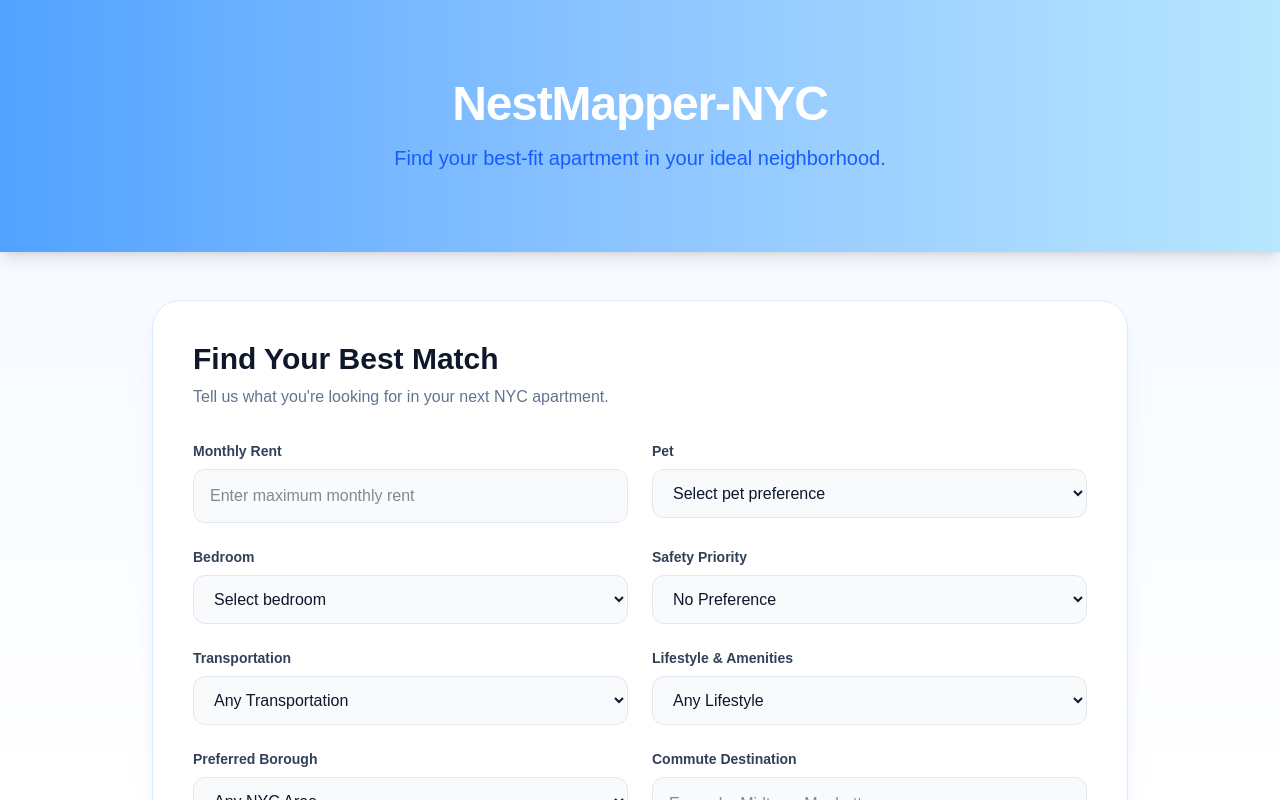
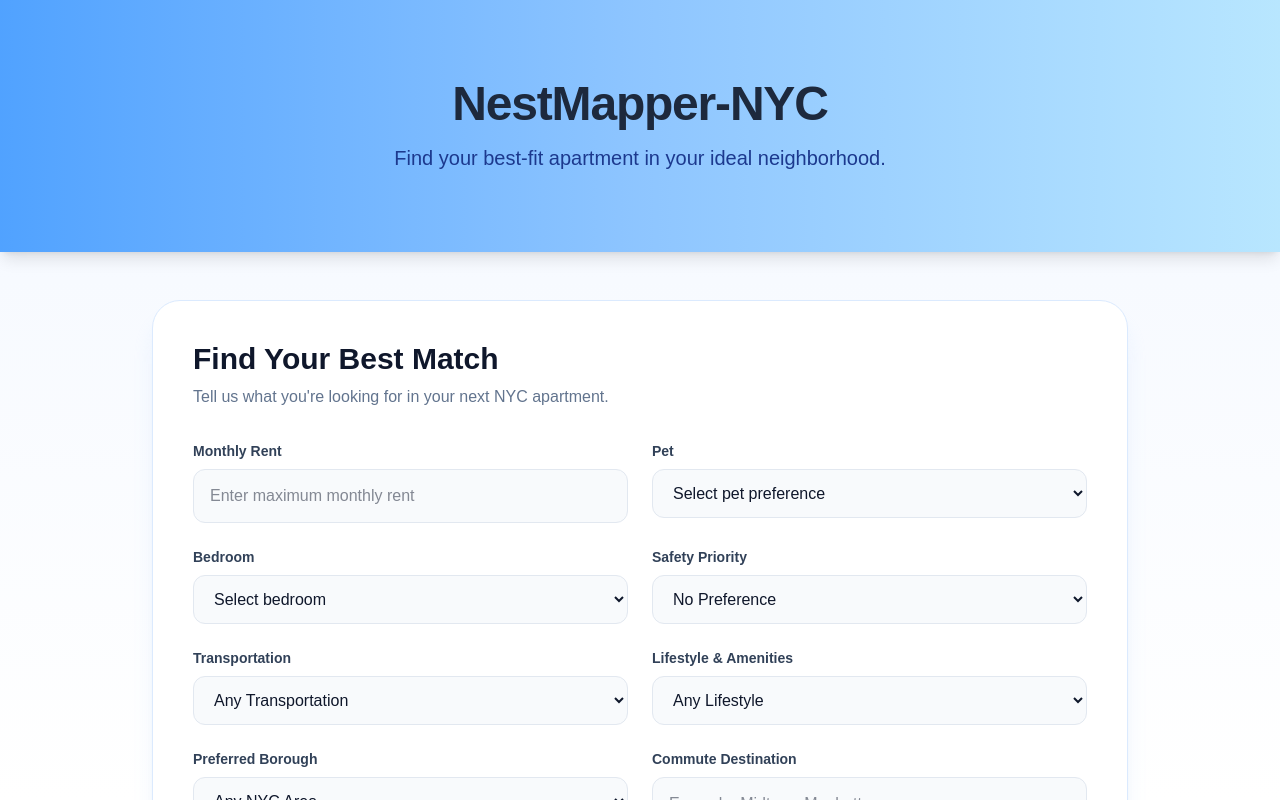
Before and after one commit to soniyas8/nestmapper-nyc, a Next.js app: page / in a window 1280 px wide. Shown: the top 800 px of the page. Built offline with nearby package versions, Linux system fonts and the light colour scheme.

Commit message:
fixed new error

```diff
--- a/app/page.js
+++ b/app/page.js
@@ -99,11 +99,13 @@ export default function Home() {
 
   return (
     <main className="min-h-screen text-slate-900">
-      <section className="bg-gradient-to-r from-blue-400 via-blue-300 to-sky-200 px-6 py-20 text-center text-white shadow-lg">
+    {/* Header */}
+    <section className="bg-gradient-to-r from-blue-400 via-blue-300 to-sky-200 px-6 py-20 text-center text-slate-800 shadow-lg">
       <h1 className="text-4xl font-bold tracking-tight sm:text-5xl">
         NestMapper-NYC
       </h1>
-        <p className="mx-auto mt-4 max-w-5xl text-lg text-blue-600 md:text-xl">
+
+      <p className="mx-auto mt-4 max-w-5xl text-lg text-blue-900 md:text-xl md:whitespace-nowrap">
         Find your best-fit apartment in your ideal neighborhood.
       </p>
     </section>
@@ -251,8 +253,11 @@ export default function Home() {
           </button>
         </form>
       </section>
-
-      <section id="recommendations" className="mx-auto min-h-32 max-w-5xl scroll-mt-8 px-6 pb-20 pt-6" aria-live="polite">
+       <section
+        id="recommendations"
+        className="mx-auto min-h-32 max-w-5xl scroll-mt-8 px-6 pb-20 pt-6"
+        aria-live="polite"
+      >
         {result ? (
           <RecommendationResults result={result} />
         ) : (
@@ -269,6 +274,7 @@ export default function Home() {
     </main>
   );
 }
+
 
 function FormField({ label, htmlFor, children }) {
   return (
@@ -362,7 +368,6 @@ function ResultCard({ recommendation }) {
           {recommendation.tradeoffs.map((tradeoff) => <li key={tradeoff}>{tradeoff}</li>)}
         </ul>
       </div>
-
       <p className="mt-5 border-t border-blue-100 pt-4 text-xs leading-5 text-slate-500">
         {recommendation.verificationNote}
       </p>
```
Lines whose indentation alone changed are shown as unchanged.
